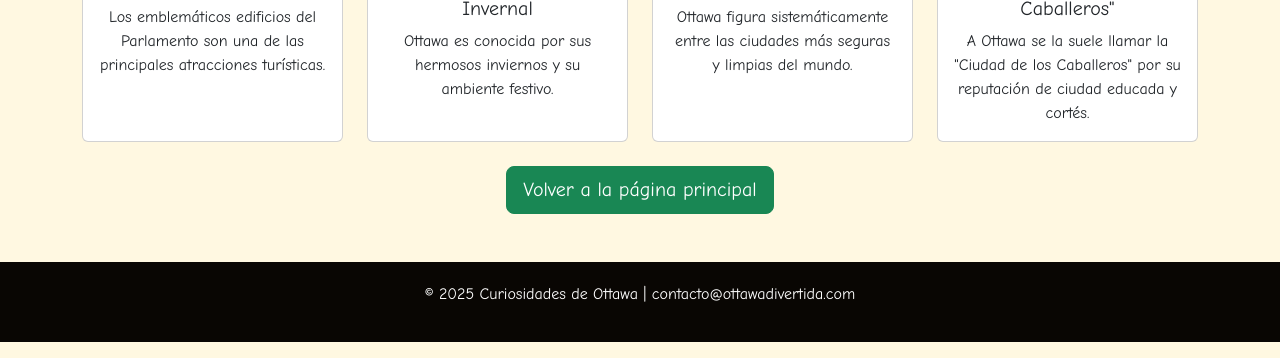
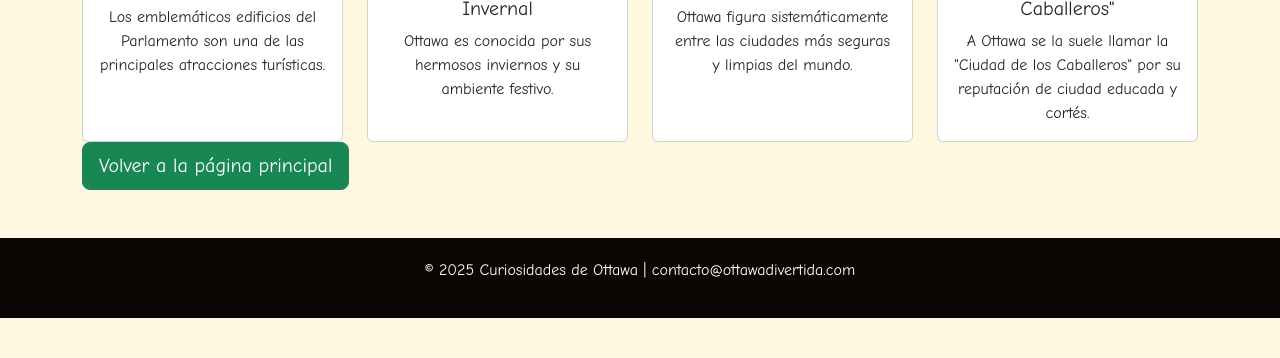
Before and after one commit to helendrg14-em/Ottawa, a plain HTML site: page curiosidades.html in a window 1280 px wide. Shown: the part 442-800 px from the top of the page. Drawn offline with nearby package versions, Linux system fonts and the light colour scheme.

Commit message:
Update curiosidades.html

```diff
--- a/curiosidades.html
+++ b/curiosidades.html
@@ -79,21 +79,14 @@
       </div>
     </div>
   </div>
-
-  <div
-      class="text-center my-4">
-        <a href="https://tuusuario.github.io/tu-repo/" class="btn btn-success btn-lg">
+  <a href="index.html" class="btn btn-success btn-lg">
   Volver a la página principal
 </a>
-      </div>
-
-
-
 </div>
 
 
 
-<script src="index.html"></script>
+
 <footer>
   <p>&copy; 2025 Curiosidades de Ottawa | contacto@ottawadivertida.com</p>
 </footer>
```
